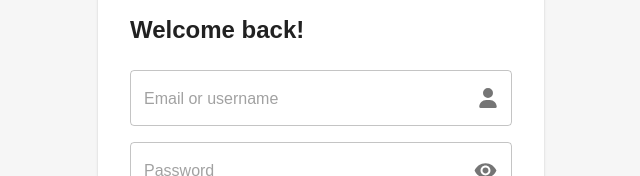
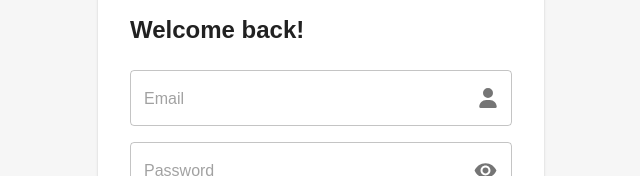
Before and after one commit to dianetc/kleesia, a Next.js app: page /login in a window 1280 px wide. Shown: the part 234-410 px from the top of the page, without its empty margins (319-959 px from the left). Built offline with nearby package versions, Linux system fonts and the light colour scheme.

Commit message:
-change log-out svg file name to make it render -removed username as an option for logging in

```diff
--- a/src/app/(auth)/login/page.jsx
+++ b/src/app/(auth)/login/page.jsx
@@ -106,7 +106,7 @@ let Login = () => {
               <OutlinedInput
                 id="email"
                 onChange={handleChange}
-                placeholder="Email or username"
+                placeholder="Email"
                 type="varchar"
                 endAdornment={
                   <InputAdornment position="end">
```
Also changed, not shown: public/icons/log-out.svg (renamed from public/icons/Log-out.svg).
